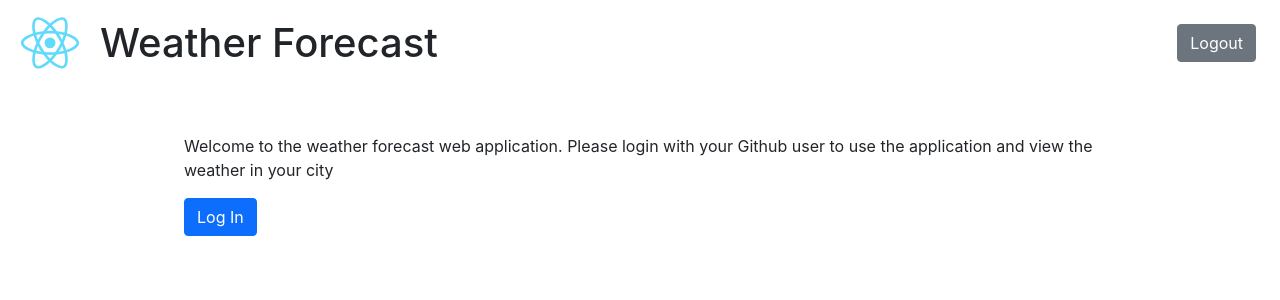
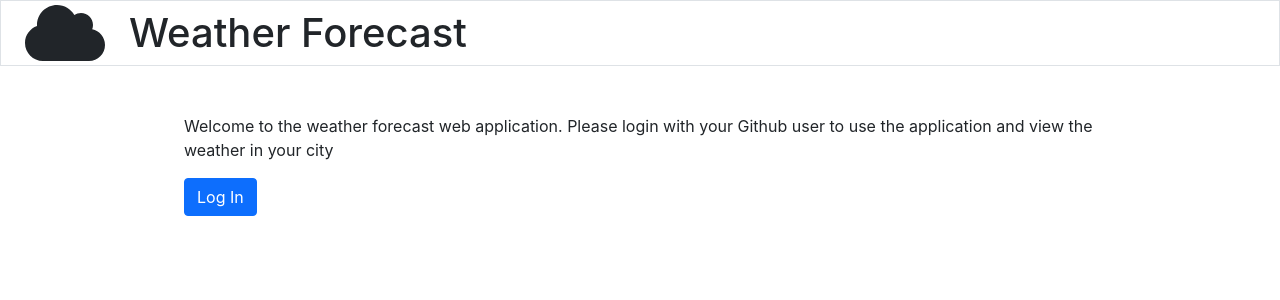
Before and after one commit to lmjaromay/weather-forecast, a React (Create React App) app: page / in a window 1280 px wide. Shown: the top 300 px of the page. Built offline with nearby package versions, Linux system fonts and the light colour scheme.

Commit message:
chore: clean up UI

```diff
--- a/package.json
+++ b/package.json
@@ -4,6 +4,9 @@
   "private": true,
   "dependencies": {
     "@auth0/auth0-react": "^1.10.2",
+    "@fortawesome/fontawesome-svg-core": "^6.1.1",
+    "@fortawesome/free-solid-svg-icons": "^6.1.1",
+    "@fortawesome/react-fontawesome": "^0.2.0",
     "@testing-library/jest-dom": "^5.16.4",
     "@testing-library/react": "^13.3.0",
     "@testing-library/user-event": "^13.5.0",
--- a/src/App.tsx
+++ b/src/App.tsx
@@ -10,6 +10,11 @@ import LandingPage from './pages/landing';
 // import HomePage from './pages/home';
 // import LandingPage from './pages/landing';
 import WeatherPage from './pages/weather';
+
+import { library } from '@fortawesome/fontawesome-svg-core'
+import { fas } from '@fortawesome/free-solid-svg-icons'
+
+library.add(fas)
 
 function App() {
   return (
--- a/src/components/header/index.tsx
+++ b/src/components/header/index.tsx
@@ -1,28 +1,24 @@
 import { useAuth0 } from "@auth0/auth0-react";
 import { FunctionComponent } from "react";
 
-import logo from '../../logo.svg';
-
-
-interface HeaderProps {
-
-}
+import { FontAwesomeIcon } from '@fortawesome/react-fontawesome'
+import { faCloud } from '@fortawesome/free-solid-svg-icons'
 
 const loginRoute = process.env.REACT_APP_URL;
 
-const Header: FunctionComponent<HeaderProps> = () => {
-    const { logout } = useAuth0<{
+const Header: FunctionComponent = () => {
+    const { isAuthenticated, logout } = useAuth0<{
         name: string;
       }>();
 
     return (
-        <header className="d-flex align-items-center justify-content-between">
-            <div className="d-flex align-items-center">
-                <img src={logo} alt="Weather App" width="100px"/>
-                <h1 className="m-0">Weather Forecast</h1>
+        <header className="d-flex align-items-center justify-content-between border border-bottom-1">
+            <div className="d-flex align-items-center px-4">
+                <FontAwesomeIcon icon={faCloud} size="4x" />
+                {isAuthenticated ? <h1 className="m-0 mx-4 d-none d-sm-block">Weather Forecast</h1> : <h1 className="m-0 mx-4">Weather Forecast</h1>}
             </div>
             <div className="p-4">
-                <button className="btn btn-secondary" onClick={() => logout({ returnTo: loginRoute })}>Logout</button>
+                {isAuthenticated ? <button className="btn btn-secondary" onClick={() => logout({ returnTo: loginRoute })}>Logout</button>: ""}
             </div>
         </header>
      );
--- a/src/pages/home/index.tsx
+++ b/src/pages/home/index.tsx
@@ -2,11 +2,11 @@ import { useAuth0 } from "@auth0/auth0-react";
 import { FunctionComponent, useState } from "react";
 import { useNavigate } from "react-router-dom";
 
-interface HomePageProps {
+import { FontAwesomeIcon } from '@fortawesome/react-fontawesome'
+import { faMagnifyingGlass } from '@fortawesome/free-solid-svg-icons'
 
-}
 
-const HomePage: FunctionComponent<HomePageProps> = () => {
+const HomePage: FunctionComponent = () => {
 
     const navigate = useNavigate();
 
@@ -18,10 +18,6 @@ const HomePage: FunctionComponent<HomePageProps> = () => {
     let [city, setCity] = useState("");
 
     const searchCityWeather = () => {
-        if(city === "") {
-
-        }
-
         navigate({
             pathname: '/weather',
             search: `?city=${city}`,
@@ -29,14 +25,14 @@ const HomePage: FunctionComponent<HomePageProps> = () => {
     }
 
     return (
-        <div className="container-sm w-50">
-            <p>{user?.name}</p>
-            <p>https://github.com/{user?.nickname}</p>
-            <div className="input-group my-3">
-                <span className="input-group-text" id="search_city">@</span>
+        <div className="container-sm pt-3 text-center">
+            <p className="d-none d-sm-block">{user?.name}</p>
+            <p className="d-none d-sm-block">https://github.com/{user?.nickname}</p>
+            <div className="input-group mt-5 mb-3 mx-auto" style={{maxWidth: "300px"}}>
+                <span className="input-group-text" id="search_city"><FontAwesomeIcon icon={faMagnifyingGlass} /></span>
                 <input type="text" value={city} onChange={c => setCity(c.currentTarget.value)} className="form-control" placeholder="City" aria-label="City" aria-describedby="search-search_city" />
             </div>
-            <button className="btn btn-primary" onClick={searchCityWeather}>Display Weather</button>
+            <button className="btn btn-primary" onClick={searchCityWeather} disabled={ city === "" ? true : false}>Display Weather</button>
         </div>
      );
 }
--- a/src/pages/weather/index.tsx
+++ b/src/pages/weather/index.tsx
@@ -4,17 +4,10 @@ import { Link, useSearchParams } from 'react-router-dom';
 import WeatherAPI from '../../services/weather-api';
 import { Weather } from '../../services/weather-api/interfaces';
 
-interface WeatherPageProps {
-
-}
-
-
-const WeatherPage: FunctionComponent<WeatherPageProps> = () => {
+const WeatherPage: FunctionComponent = () => {
     const [searchParams] = useSearchParams();
 
     const [weather, setWeather] = useState<Weather | null>(null)
-
-
 
     useEffect(() => {
         const getCurrentWeather: Function = async () => {
@@ -28,10 +21,9 @@ const WeatherPage: FunctionComponent<WeatherPageProps> = () => {
     }, [searchParams])
 
     return (
-        <div className="container-sm w-50">
-            <h2>{searchParams.get("city")} Weather</h2>
-            {(weather !== null) ?
-            <table className="table">
+        <div className="container-sm">
+
+            <table className="table table-bordered mt-5">
                 <thead>
                     <tr>
                         <th scope="col" className="d-table-cell">Date (mm/dd/yyyy)</th>
@@ -43,6 +35,7 @@ const WeatherPage: FunctionComponent<WeatherPageProps> = () => {
                     </tr>
                 </thead>
                 <tbody>
+                    {(weather !== null) ?
                     <tr>
                         <td className="d-table-cell">{format(new Date(weather.dt * 1000), 'MM/dd/yyyy')}</td>
                         <td className="d-table-cell">{weather.main.temp.toString()}</td>
@@ -51,15 +44,15 @@ const WeatherPage: FunctionComponent<WeatherPageProps> = () => {
                         <td className='d-none d-sm-table-cell'>{weather.main.pressure.toString()}</td>
                         <td className='d-none d-sm-table-cell'>{weather.main.humidity.toString()}</td>
                     </tr>
+                    :
+                    <tr><td colSpan={6} className="text-center">Loading ...</td></tr>
+                    }
                 </tbody>
             </table>
-            :
-            "Loading ..."
-            }
+
 
             <div className="d-flex justify-content-end">
                 <Link to="/home"><button className="btn btn-secondary ml-auto">Back</button></Link>
-
             </div>
         </div>
      );
```
Also changed, not shown: src/pages/landing/index.tsx (+1 -7 lines), 1 other file (tests, documents, lock files or other folders).
